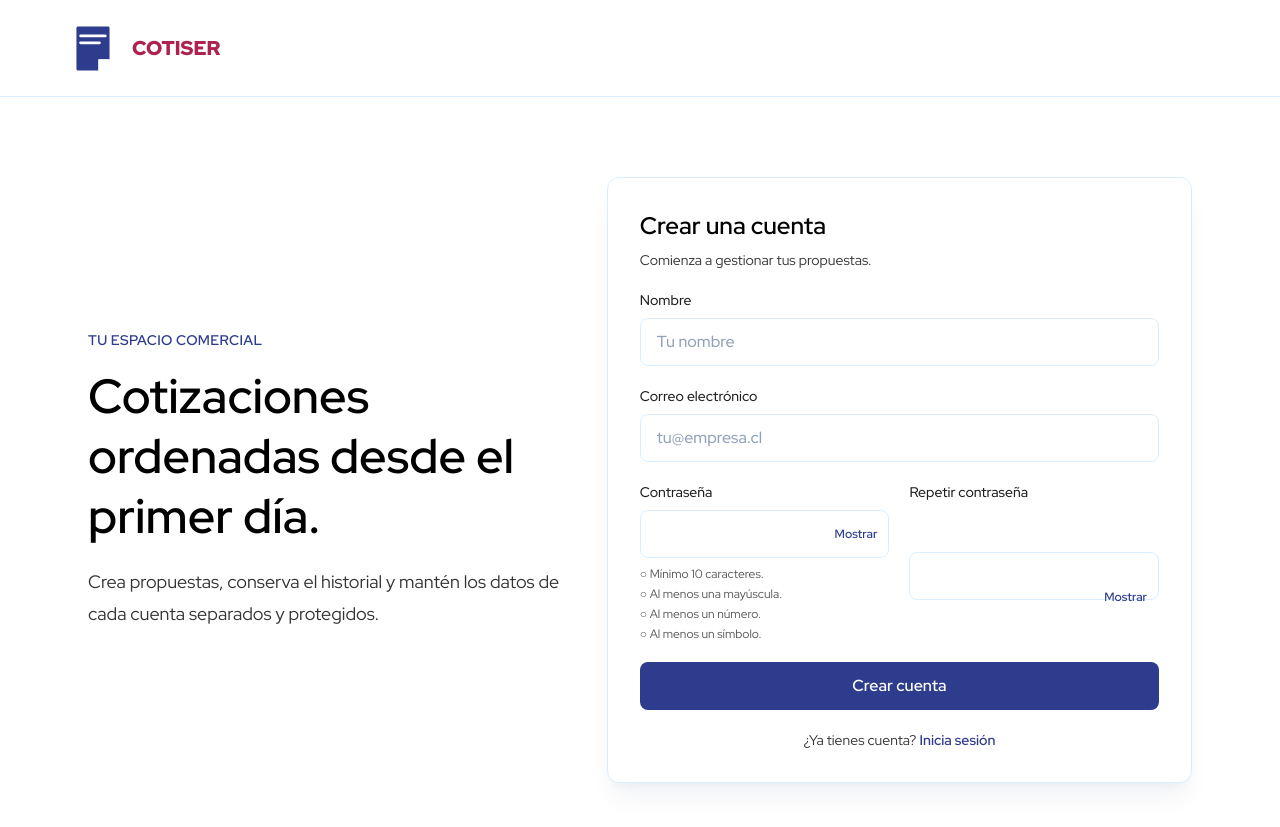
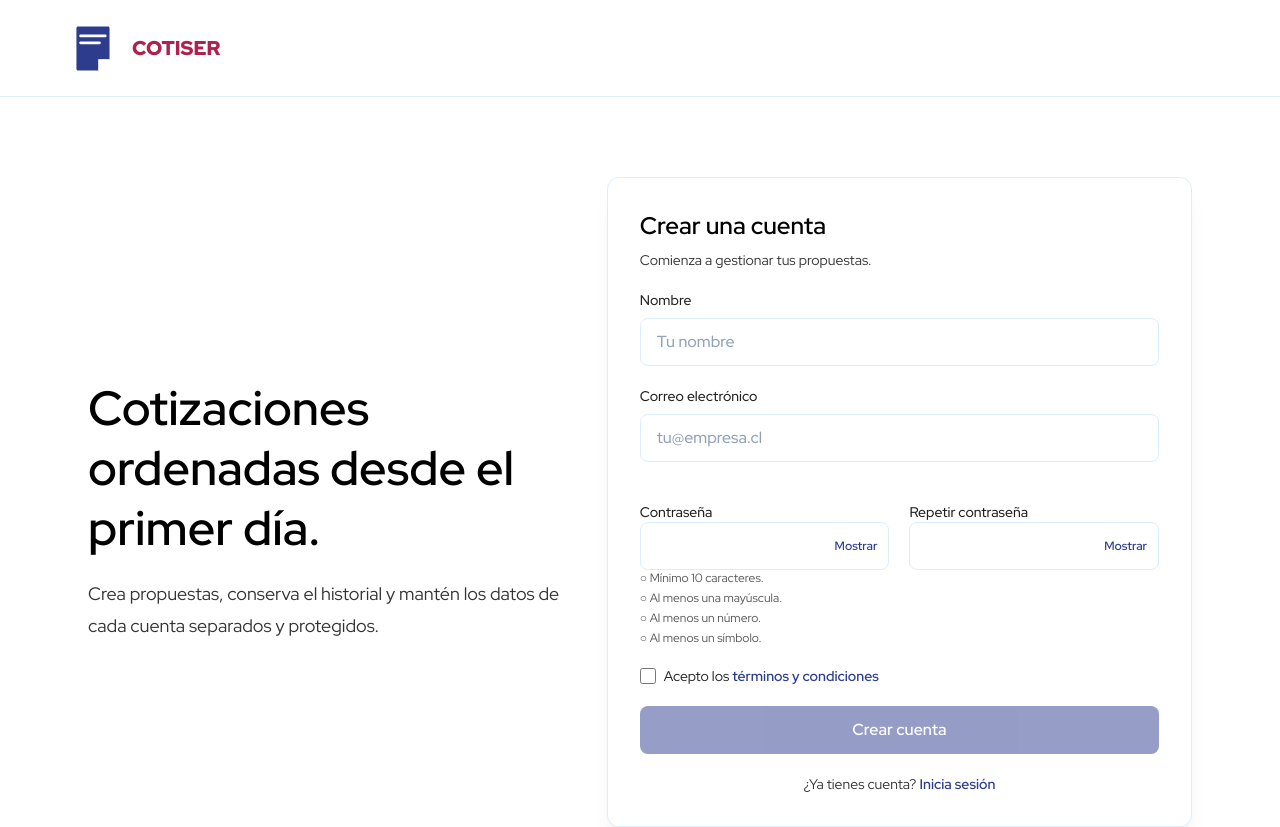
Before and after one commit to vicentediaz2/COTISER, a Next.js app: page /registro in a window 1280 px wide. Shown: the top 827 px of the page. Built offline with nearby package versions, Linux system fonts and the light colour scheme; no server answers.

Commit message:
fix/pantalla de registro

```diff
--- a/app/_components/AuthShell.tsx
+++ b/app/_components/AuthShell.tsx
@@ -8,7 +8,6 @@ export function AuthShell({ children }: { children: React.ReactNode }) {
       </header>
       <section className="mx-auto grid max-w-6xl gap-10 px-6 py-12 lg:grid-cols-[0.9fr_1.1fr] lg:items-center lg:py-20">
         <div>
-          <p className="text-sm font-semibold uppercase tracking-wide text-blue-700">Tu espacio comercial</p>
           <h1 className="mt-4 text-4xl font-semibold leading-tight sm:text-5xl">Cotizaciones ordenadas desde el primer día.</h1>
           <p className="mt-5 max-w-lg text-lg leading-8 text-slate-600">
             Crea propuestas, conserva el historial y mantén los datos de cada cuenta separados y protegidos.
--- a/app/_components/PasswordField.tsx
+++ b/app/_components/PasswordField.tsx
@@ -16,7 +16,7 @@ export function PasswordField({ name, label, autoComplete, placeholder, showRequ
   const [password, setPassword] = useState("");
 
   return (
-    <label className="grid gap-2 text-sm font-medium text-slate-700">
+    <label className="row-end-3 gap-2 text-sm font-medium text-slate-700">
       {label}
       <span className="relative">
         <input
--- /dev/null
+++ b/app/_components/TermsSubmit.tsx
@@ -0,0 +1,36 @@
+"use client";
+
+import { useState } from "react";
+import Link from "next/link";
+
+type Props = {
+  configured: boolean;
+};
+
+export function TermsSubmit({ configured }: Props) {
+  const [accepted, setAccepted] = useState(false);
+
+  return (
+    <>
+      <label className="flex items-start gap-2 text-sm text-slate-700">
+        <input
+          type="checkbox"
+          name="accept_terms"
+          required
+          checked={accepted}
+          onChange={(event) => setAccepted(event.target.checked)}
+          className="mt-0.5 h-4 w-4 rounded border-slate-300 text-blue-700 focus:ring-blue-600"
+        />
+        <span>
+          Acepto los{" "}
+          <Link href="/legal/terminos" className="font-semibold text-blue-700 hover:underline" target="_blank">
+            términos y condiciones
+          </Link>
+        </span>
+      </label>
+      <button disabled={!configured || !accepted} className="primary-button w-full disabled:cursor-not-allowed disabled:opacity-50">
+        Crear cuenta
+      </button>
+    </>
+  );
+}
--- a/app/registro/page.tsx
+++ b/app/registro/page.tsx
@@ -2,6 +2,7 @@ import Link from "next/link";
 import { AuthShell } from "@/app/_components/AuthShell";
 import { FormMessage } from "@/app/_components/FormMessage";
 import { PasswordField } from "@/app/_components/PasswordField";
+import { TermsSubmit } from "@/app/_components/TermsSubmit";
 import { signUp } from "@/app/auth/actions";
 import { hasSupabaseEnv } from "@/lib/supabase/env";
 
@@ -18,11 +19,11 @@ export default async function RegisterPage({ searchParams }: Props) {
         <FormMessage error={error} />
         <label className="grid gap-2 text-sm font-medium text-slate-700">Nombre<input name="name" required autoComplete="name" className="form-control" placeholder="Tu nombre" /></label>
         <label className="grid gap-2 text-sm font-medium text-slate-700">Correo electrónico<input name="email" type="email" required autoComplete="email" className="form-control" placeholder="tu@empresa.cl" /></label>
-        <div className="grid gap-5 sm:grid-cols-2">
+        <div className="grid grid-flow-col gap-5 sm:grid-cols-2">
           <PasswordField name="password" label="Contraseña" autoComplete="new-password" showRequirements />
           <PasswordField name="password_confirmation" label="Repetir contraseña" autoComplete="new-password" />
         </div>
-        <button disabled={!configured} className="primary-button w-full disabled:cursor-not-allowed disabled:opacity-50">Crear cuenta</button>
+        <TermsSubmit configured={configured} />
         <p className="text-center text-sm text-slate-600">¿Ya tienes cuenta? <Link className="font-semibold text-blue-700 hover:underline" href="/iniciar-sesion">Inicia sesión</Link></p>
       </form>
     </AuthShell>
```
